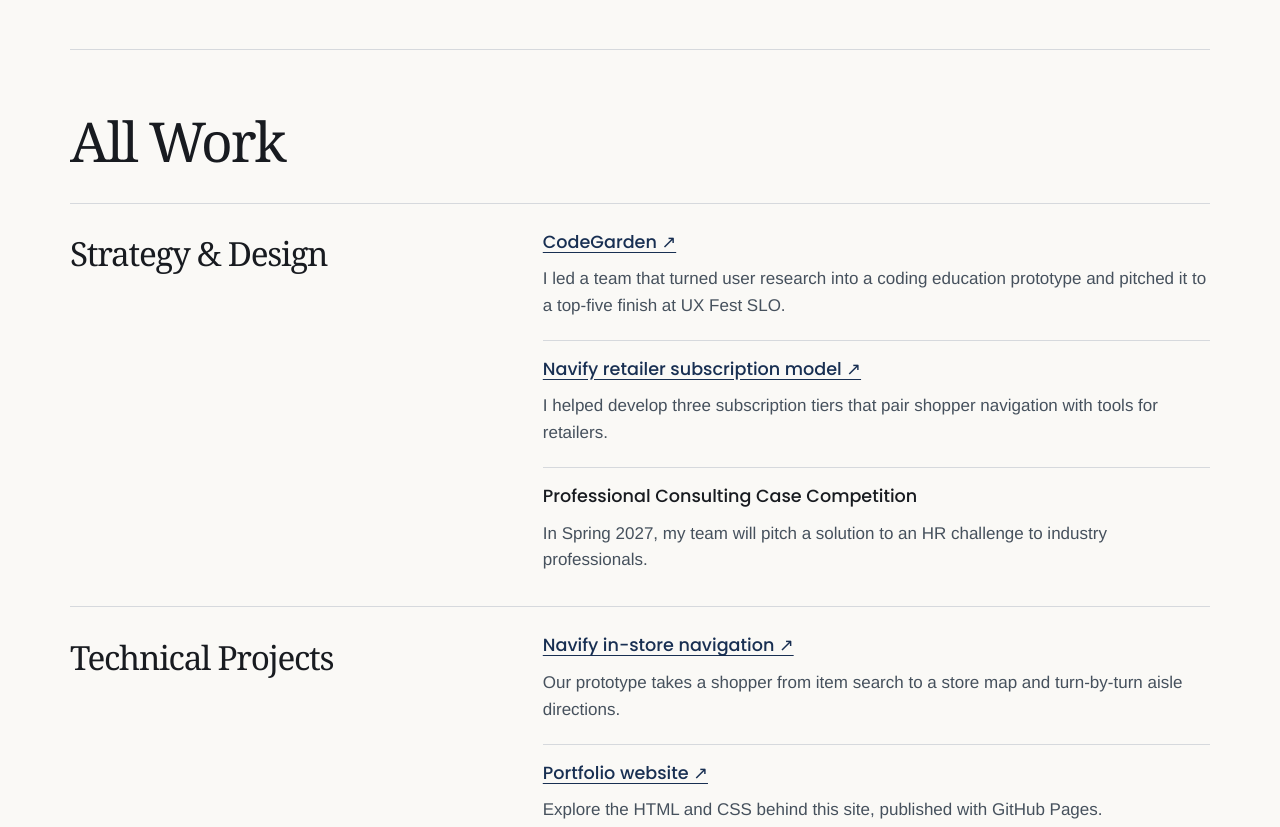
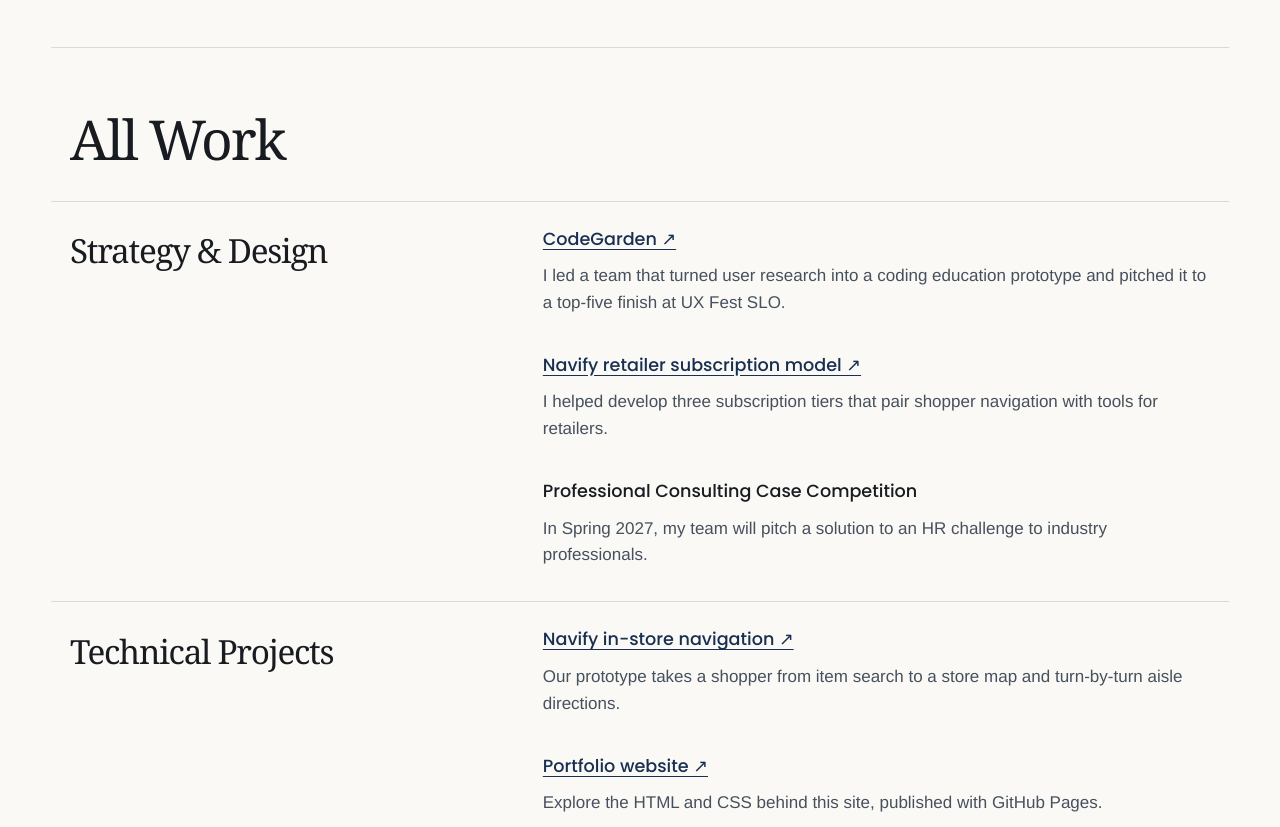
Before and after one commit to rileymarino/rileymarino.github.io, a plain HTML site: page work.html in a window 1280 px wide. Shown: the part 1310-2137 px from the top of the page. Drawn offline with Linux system fonts and the light colour scheme.

Commit message:
Balance site navigation and align section dividers

```diff
--- a/style.css
+++ b/style.css
@@ -55,7 +55,7 @@ h3 {font-size:1.85rem}
 body {background:var(--paper);color:var(--ink);font-family:var(--sans);-webkit-font-smoothing:antialiased}
 header {width:92%;min-height:80px;padding:0;border-color:var(--rule)}
 .brand {font:600 1.45rem/1.12 var(--serif);letter-spacing:-.045em;color:var(--navy)}
-nav {gap:clamp(14px,3vw,38px);font-size:.94rem;font-weight:500}
+header nav {gap:clamp(18px,4vw,60px);font-size:.94rem;font-weight:500}
 nav a {position:relative;padding:12px 0}
 header nav a:hover, header .brand:hover {text-decoration:none}
 nav a[aria-current]:after,nav a:hover:after {content:"";position:absolute;bottom:5px;left:0;right:0;height:2px;background:var(--navy)}
@@ -155,7 +155,7 @@ footer p {margin:0}footer .footer-links {display:flex;gap:18px}footer a {font-we
 .category-link p,.work-group p {color:#46515d;margin:.7em 0 0}
 .work-group {display:grid;grid-template-columns:minmax(0,1fr) minmax(0,1.65fr);gap:6%;margin-top:32px;padding-top:26px;border-top:1px solid var(--rule)}
 .work-group ul {list-style:none;padding:0;margin:0}
-.work-group li+li {border-top:1px solid var(--rule);padding-top:16px;margin-top:20px}
+.work-group li+li {padding-top:16px;margin-top:20px}
 .work-group h4 {margin:0;font:500 1.1rem/1.4 Poppins,Arial,sans-serif}
 .work-group h4 a {color:var(--navy)}
 @media(max-width:760px){.category-grid,.work-group {grid-template-columns:1fr;gap:16px}.category-number {margin-bottom:10px}}
@@ -164,3 +164,15 @@ footer p {margin:0}footer .footer-links {display:flex;gap:18px}footer a {font-we
 .resume-download {display:inline-flex;align-items:center;gap:10px;margin-top:18px;padding:13px 20px;border-radius:8px;background:var(--navy);color:white;text-decoration:none;font:700 1.06rem/1.4 "Source Sans Pro",Arial,sans-serif}
 .resume-download:hover,.resume-download:focus-visible {background:#305588;color:white;text-decoration:none}
 .resume-download:active {background:#0d203a}
+
+/* Align section rules to the header while keeping text columns readable. */
+body {container-type:inline-size}
+main section,.detail,.work-group,#resume h2 {position:relative}
+main section,#resume h2 {border-bottom:0}
+.detail,.work-group {border-top:0}
+main section::after,.detail::before,.work-group::before,#resume h2::after {
+  content:"";position:absolute;left:50%;width:92cqw;height:1px;
+  transform:translateX(-50%);background:var(--rule);pointer-events:none
+}
+main section::after,#resume h2::after {bottom:0}
+.detail::before,.work-group::before {top:0}
--- a/work.html
+++ b/work.html
@@ -1,5 +1,5 @@
 <!doctype html>
-<html lang="en"><head><meta charset="utf-8"><meta name="viewport" content="width=device-width, initial-scale=1"><title>Work | Riley Marino</title><link rel="stylesheet" href="style.css?v=wide-header-1"></head>
+<html lang="en"><head><meta charset="utf-8"><meta name="viewport" content="width=device-width, initial-scale=1"><title>Work | Riley Marino</title><link rel="stylesheet" href="style.css?v=shared-rules-1"></head>
 <body><header><a class="brand" href="index.html" aria-label="Riley Marino home"><span>Riley</span><span><svg width="12" height="14" aria-hidden="true" viewBox="0 0 10 12"><rect x="0" y="7" width="2.5" height="4"/><rect x="3.5" y="4" width="2.5" height="7"/><rect x="7" y="1" width="2.5" height="10"/></svg>Marino</span></a><nav aria-label="Main navigation"><a href="index.html">Home</a><a href="about.html">About</a><a href="work.html" aria-current="page">Work</a></nav></header><main class="work-page"><div class="work-intro"><p class="role">Portfolio</p><h1>Explore My Work</h1><p class="hero-summary">Browse my strategy &amp; design work, technical projects, and leadership initiatives.</p></div><section><h2>Start by Category</h2><div class="category-grid"><a class="category-link" href="#strategy"><span class="category-number">01 <b aria-hidden="true">↓</b></span><h3>Strategy &amp; Design</h3><p>Applied research, consulting projects, UI/UX work, marketing campaigns, and digital media</p></a>
 <a class="category-link" href="#technical"><span class="category-number">02 <b aria-hidden="true">↓</b></span><h3>Technical Projects</h3><p>Live websites &amp; applications, AI tools, dashboards, packages &amp; repositories, and 3D engineering</p></a>
 <a class="category-link" href="#leadership"><span class="category-number">03 <b aria-hidden="true">↓</b></span><h3>Leadership</h3><p>Workshops, events, advocacy, nonprofit work, and local policy</p></a></div></section><section id="work"><h2>Highlighted Work</h2><div class="cards">
```
Also changed, not shown: about.html (+1 -1 lines), index.html (+1 -1 lines), navify.html (+1 -1 lines), registration.html (+1 -1 lines).
